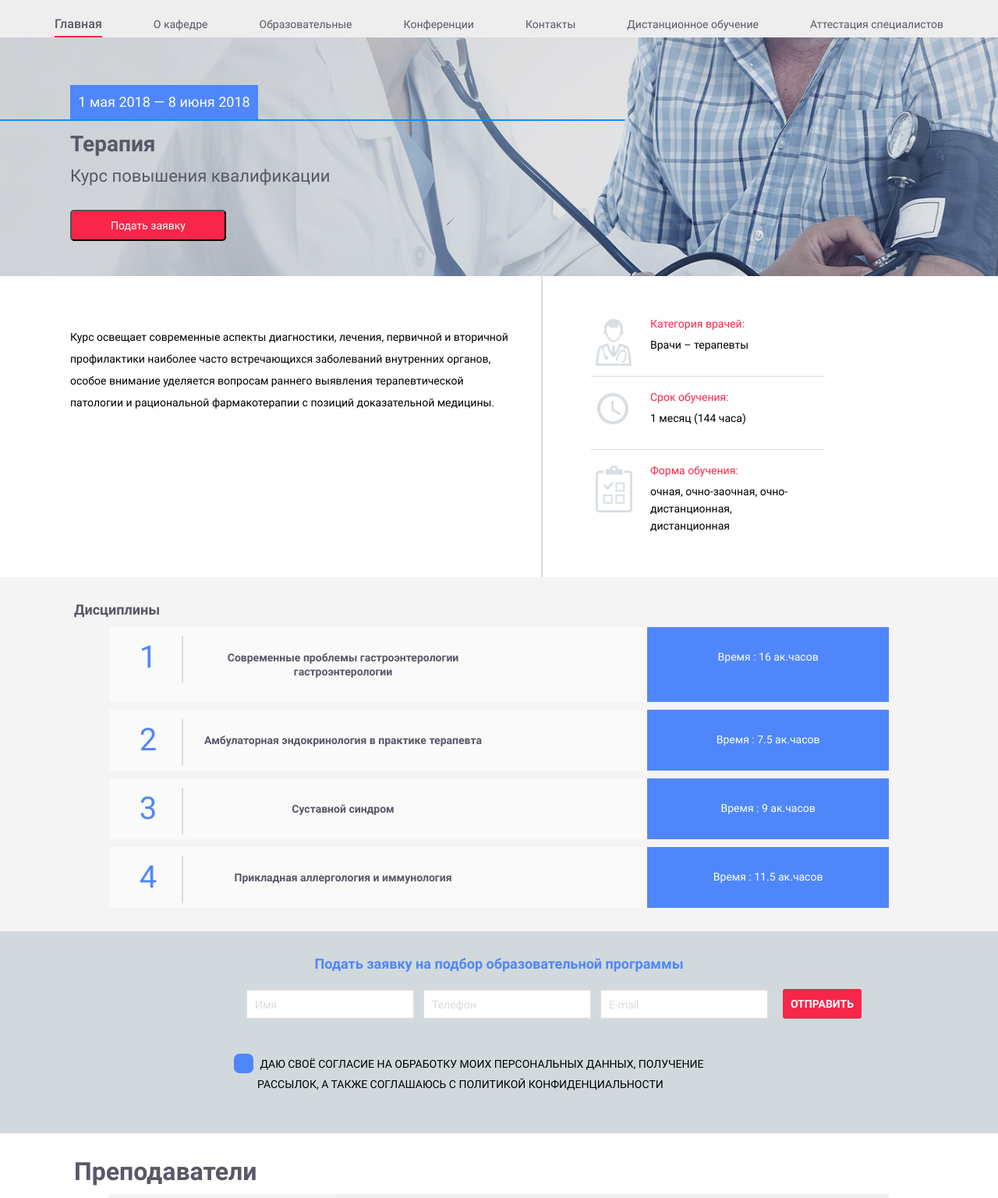
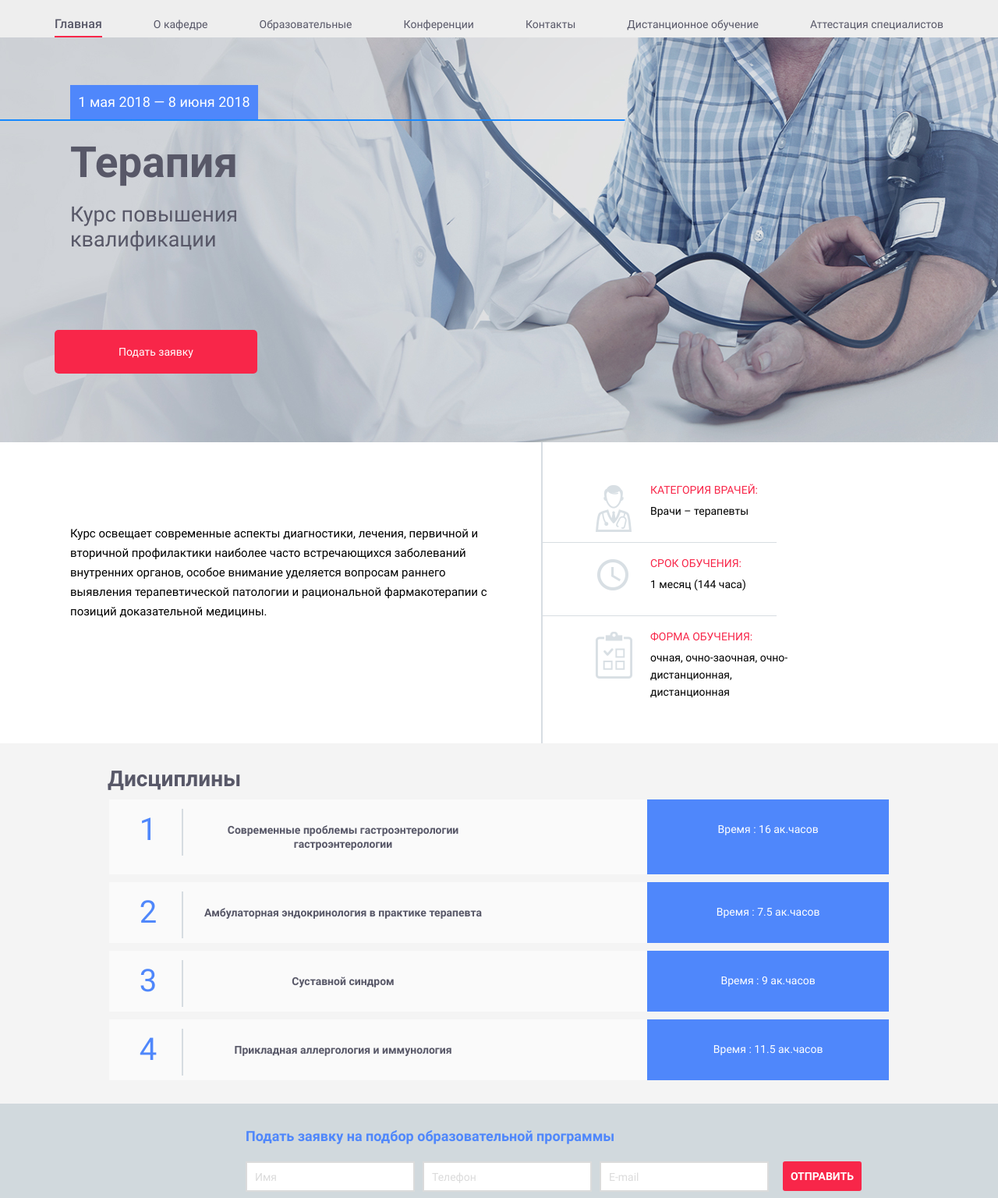
Before and after one commit to bogdanGR/medical, a website: page src/schedule.html in a window 1280 px wide. Shown: the part 64-1600 px from the top of the page at 78% size. Drawn offline with nearby package versions, Linux system fonts and the light colour scheme; files that its build step writes are made by us from their sources.

Commit message:
правки по макету сделал, подогнал заголовки на широких экранах

```diff
--- a/src/sass/blocks/btn-slider/btn-slider.scss
+++ b/src/sass/blocks/btn-slider/btn-slider.scss
@@ -6,12 +6,7 @@
   color: $white;
   background: $active-color;
   border-radius: 5px;
-
-  &--inner {
-    margin-top: 20px;
-    margin-left: 20px;
-    padding: 10px 0;
-    width: 200px;
-    outline: none;
-  }
+  border: none;
+  outline: none;
+  cursor: pointer;
 }
--- a/src/sass/blocks/description/description.scss
+++ b/src/sass/blocks/description/description.scss
@@ -15,6 +15,7 @@
 
   &__title {
     display: block;
+    text-transform: uppercase;
     margin-bottom: 5px;
     color: #f82649;
   }
@@ -115,6 +116,9 @@
     &__text {
       width: 600px;
       margin-right: 20px;
+      padding-top: 90px;
+      font-size: 15px;
+      line-height: 25px;
     }
     &__items {
       width: 400px;
@@ -122,5 +126,11 @@
     &__item {
       margin-left: 60px;
     }
+    &__inner-wrapper {
+      &::after {
+        left: -138px;
+      }
+    }
   }
+
 }
--- a/src/sass/blocks/disciplines/disciplines.scss
+++ b/src/sass/blocks/disciplines/disciplines.scss
@@ -50,6 +50,8 @@
     &__title {
       text-align: left;
       margin-left: 25px;
+      font-size: 28px;
+      line-height: 32px;
     }
     &__num {
       position: relative;
@@ -92,5 +94,8 @@
     &__date {
       width: 350px;
     }
+    &__title {
+      margin-left: 68px;
+    }
   }
 }
--- a/src/sass/blocks/documents/documents.scss
+++ b/src/sass/blocks/documents/documents.scss
@@ -46,6 +46,8 @@
       text-align: left;
       margin-left: 60px;
       margin-bottom: 20px;
+      font-size: 28px;
+      line-height: 32px;
     }
     &__wrapper {
       margin-top: 30px;
@@ -82,5 +84,8 @@
         align-self: flex-end;
         margin-left: 20px;
     }
+    &__title {
+      margin-left: 160px;
+    }
   }
 }
--- a/src/sass/blocks/partners/partners.scss
+++ b/src/sass/blocks/partners/partners.scss
@@ -37,6 +37,9 @@
       font-size: 24px;
       text-align: left;
       margin-left: 40px;
+      margin-bottom: 40px;
+      font-size: 28px;
+      line-height: 32px;
     }
     &__inner-wrapp {
       display: flex;
--- a/src/sass/blocks/schedule/schedule.scss
+++ b/src/sass/blocks/schedule/schedule.scss
@@ -96,6 +96,8 @@
     &__title {
       text-align: left;
       margin-left: 35px;
+      font-size: 28px;
+      line-height: 32px;
     }
     &__inner-wrapp {
       display: flex;
@@ -143,7 +145,8 @@
 }
 @media (min-width: 1280px) {
   .schedule {
-    &__tile {
+    &__title {
+      margin-left: 68px;
     }
     &__item {
       width: 1000px;
--- a/src/sass/blocks/slider/slider.scss
+++ b/src/sass/blocks/slider/slider.scss
@@ -23,11 +23,12 @@
       font-size: 18px;
       line-height: 24px;
       text-align: center;
-      padding: 5px 0;
+      padding: 10px 0;
       color: #ffffff;
       background: #4f87fb;
       width: 150px;
       margin-left: 20px;
+      margin-top: 61px;
     }
     &--width {
       width: 221px;
@@ -93,11 +94,13 @@
     background-image: url('../img/header-conf.jpg');
     background-position: center -118px;
     background-repeat: no-repeat;
+    height: 519px;
   }
   &--schedule {
     background-image: url('../img/header-schedule.jpg');
     background-position: center -118px;
     background-repeat: no-repeat;
+    height: 519px;
   }
 }
 
@@ -110,14 +113,25 @@
       font-size: 18px;
     }
     &__event--inner {
-      font-size: 28px;
-      width: 400px;
+      font-size: 36px;
+      width: 500px;
+      line-height: 42px;
       margin-bottom: 10px;
+      padding-top: 20px;
     }
     &__name--inner {
       font-size: 22px;
       width: 400px;
-      margin-bottom: 10px;
+      margin-bottom: 100px;
+      padding-top: 20px;
+    }
+    &__event--schedule {
+      font-size: 55px;
+    }
+    &__name--schedule {
+      font-size: 27px;
+      width: 400px;
+      line-height: 32px;
     }
   }
 
--- a/src/sass/blocks/speaker/speaker.scss
+++ b/src/sass/blocks/speaker/speaker.scss
@@ -76,8 +76,8 @@
     &__title {
       text-align: left;
       margin-left: 25px;
-      font-size: 32px;
-      line-height: 38px;
+      font-size: 28px;
+      line-height: 32px;
     }
     &__name {
       &::after {
@@ -111,5 +111,8 @@
     &__wrapper {
       width: 1000px;
     }
+    &__title {
+      margin-left: 68px;
+    }
   }
 }
--- a/src/sass/blocks/submit-form/submit-form.scss
+++ b/src/sass/blocks/submit-form/submit-form.scss
@@ -137,7 +137,9 @@
     &__wrapper {
       width: 650px;
     }
-
+    &__title {
+      text-align: left;
+    }
     &__input {
       display: block;
       width: 220px;
--- a/src/sass/blocks/teacher/teacher.scss
+++ b/src/sass/blocks/teacher/teacher.scss
@@ -76,8 +76,8 @@
     &__title {
       text-align: left;
       margin-left: 25px;
-      font-size: 32px;
-      line-height: 38px;
+      font-size: 28px;
+      line-height: 32px;
     }
     &__name {
       &::after {
@@ -112,5 +112,8 @@
     &__wrapper {
       width: 1000px;
     }
+    &__title {
+      margin-left: 68px;
+    }
   }
 }
```
